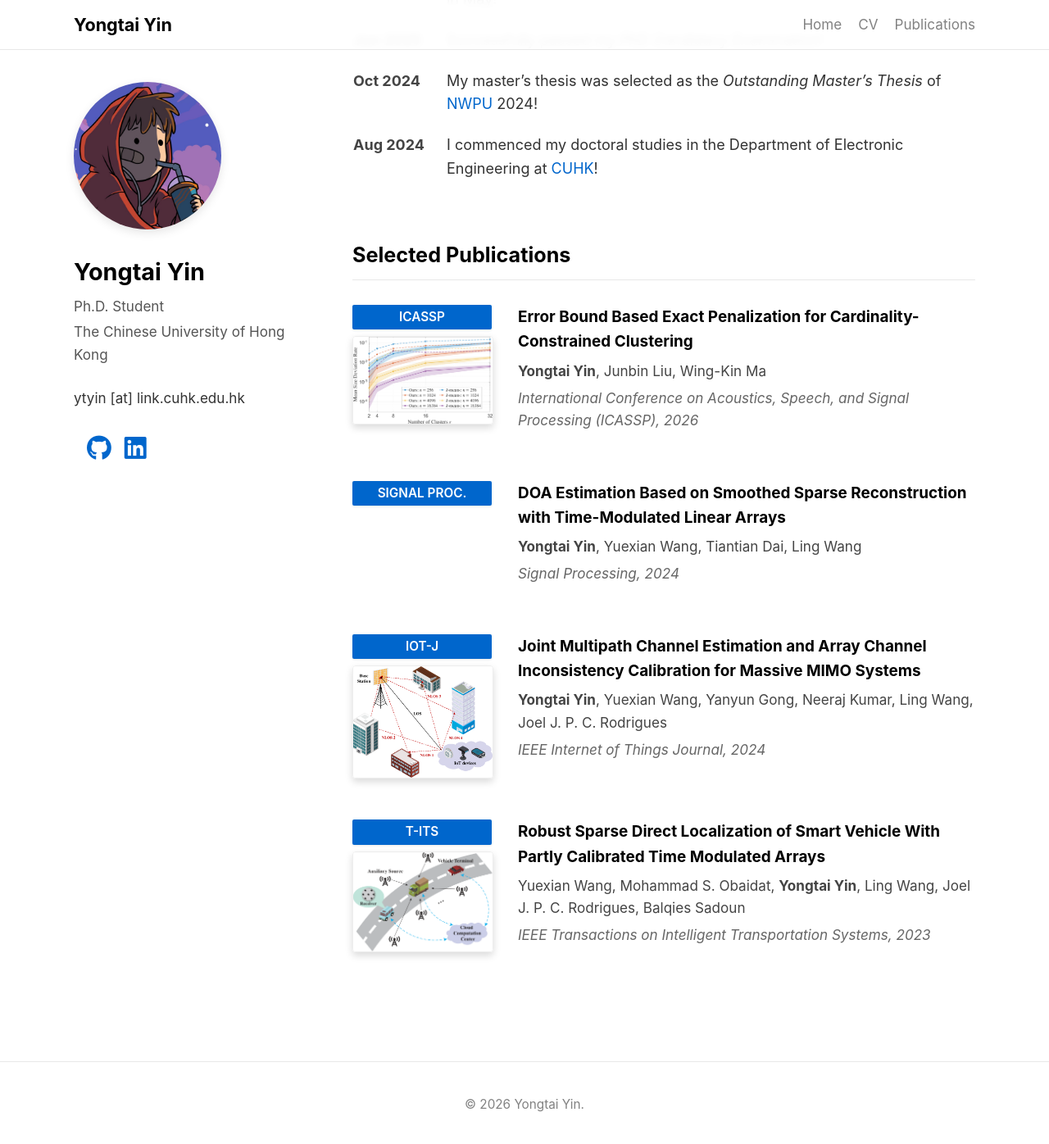
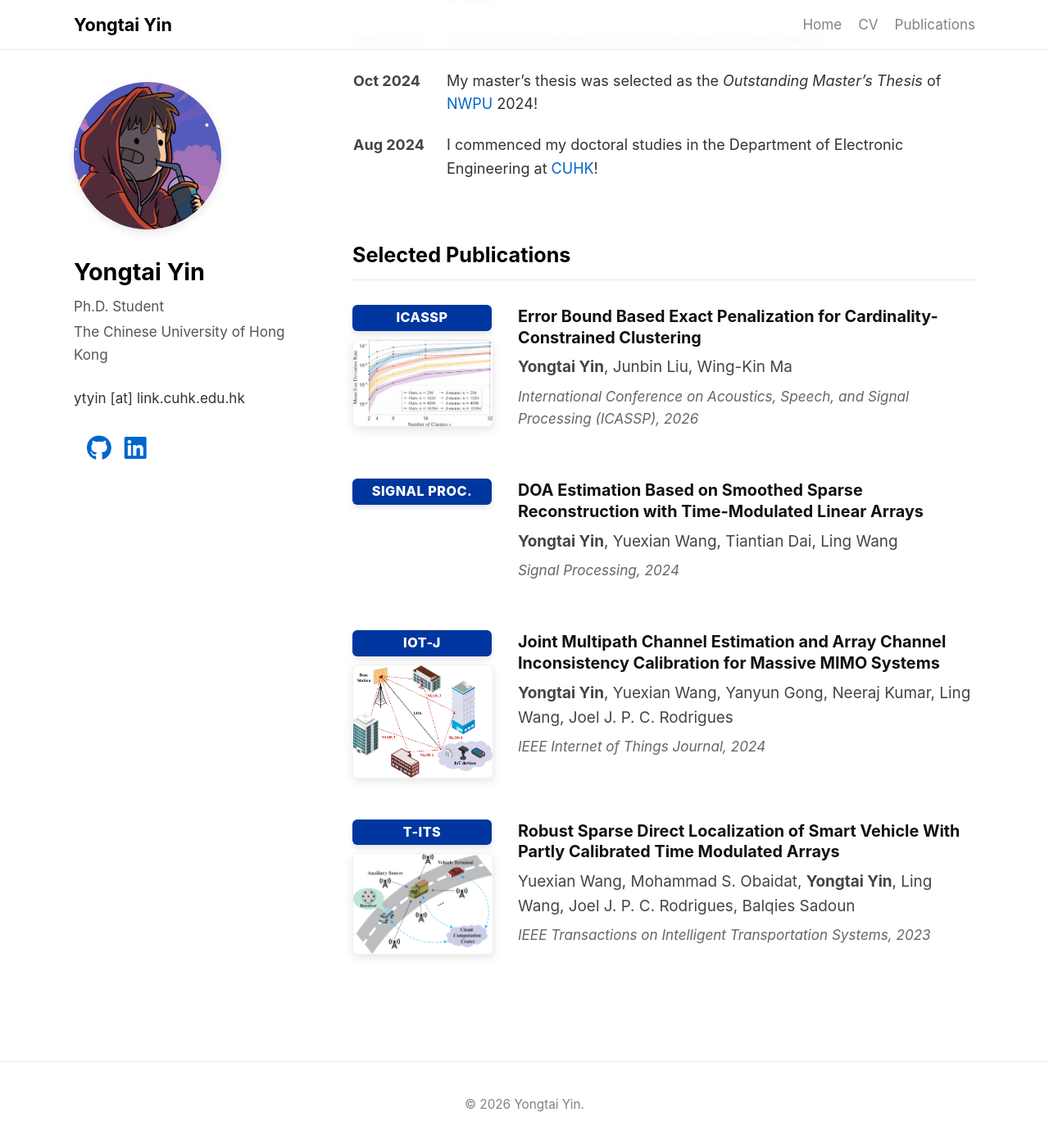
Before and after one commit to yongtai-yin/yongtai-yin.github.io, a Jekyll site: the page built from index.md, in a window 1280 px wide and 1400 px high, scrolled down 767 px. Shown: the top 1396 px of the window at 82% size. Built offline with Jekyll 4.4.1, drawn with Linux system fonts in a browser that asks for light colours; a style sheet for code colours, icons or effects is not loaded.

Commit message:
Refactor code block and publication styles for improved aesthetics and readability

```diff
--- a/assets/css/style.css
+++ b/assets/css/style.css
@@ -210,25 +210,26 @@ code {
     display: block; /* Make it block to span width */
     width: 100%;    /* Match the column width (and thus the image width) */
     text-align: center;
-    background-color: #0066cc; /* Lighter, brighter blue */
+    background-color: #00369f; /* Reverted to deeper blue based on 'AJP' reference which is dark blue */
     color: #fff;
-    padding: 3px 0; /* Reduced padding for a sleeker look */
-    font-size: 0.85em;
-    font-weight: 600; /* Reduced weight from bold */
+    padding: 3px 0; /* Vertical padding */
+    font-size: 0.9em; /* Larger font */
+    font-weight: 800; /* Extra bold */
     text-transform: uppercase;
-    border-radius: 2px; /* Slightly more squared/modern */
-    margin-bottom: 8px;
+    border-radius: 6px; /* Soft rounded corners like reference */
+    margin-bottom: 10px; /* Increased space between badge and image */
     box-sizing: border-box; /* Include padding in width */
-    box-shadow: 0 1px 3px rgba(0,0,0,0.1); /* Lighter shadow */
+    box-shadow: 0 4px 6px rgba(0,0,0,0.1);
+    letter-spacing: 0.5px;
 }
 
 .pub-img {
     width: 100%;
     display: block; /* Remove inline gap */
-    border-radius: 4px;
-    box-shadow: 0 4px 10px rgba(0,0,0,0.15);
+    border-radius: 8px; /* Softer radius matching the badge */
+    box-shadow: 0 4px 12px rgba(0,0,0,0.1);
     transition: transform 0.2s;
-    border: 1px solid #eee;
+    border: 1px solid #f0f0f0; /* Very subtle border */
 }
 
 .pub-img:hover {
@@ -241,6 +242,7 @@ code {
     display: flex;
     flex-direction: column;
     justify-content: start; /* Align content to top */
+    padding-top: 2px; /* Slight offset to align text baseline with the badge/image top */
 }
 
 /* Responsive adjustment for pub-item */
@@ -258,15 +260,16 @@ code {
 
 .pub-title {
     font-weight: 700; /* Bolder */
-    color: #000;
-    font-size: 1.05em; /* Adjusted proportion */
+    color: #111; /* More stark black */
+    font-size: 1.1em; /* Larger title relative to badge */
     display: block;
-    margin-bottom: 6px;
+    margin-bottom: 8px;
+    line-height: 1.3;
 }
 
 .pub-authors {
     color: #444;
-    font-size: 0.95em; /* Adjusted proportion */
+    font-size: 1.05em; /* Adjusted proportion */
     margin-bottom: 6px;
 }
 
```
